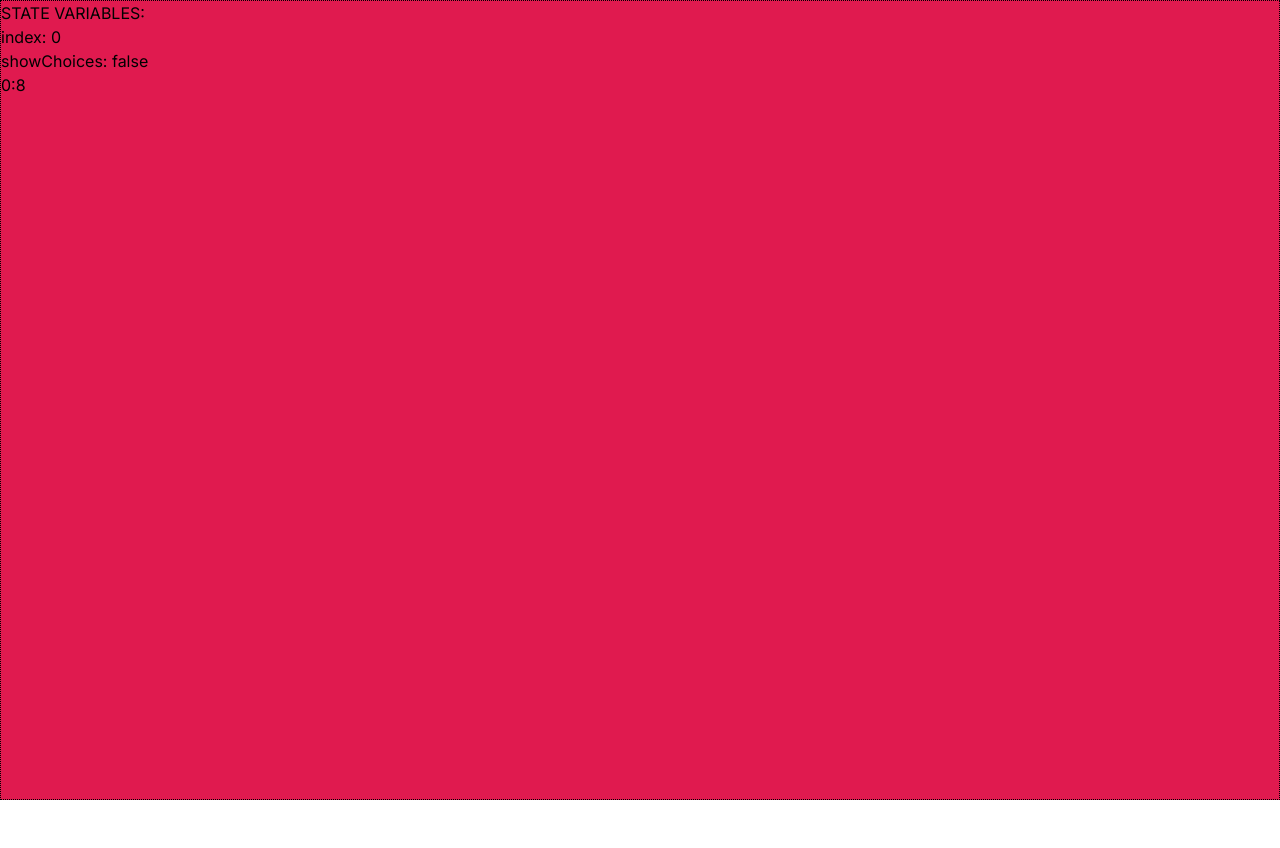
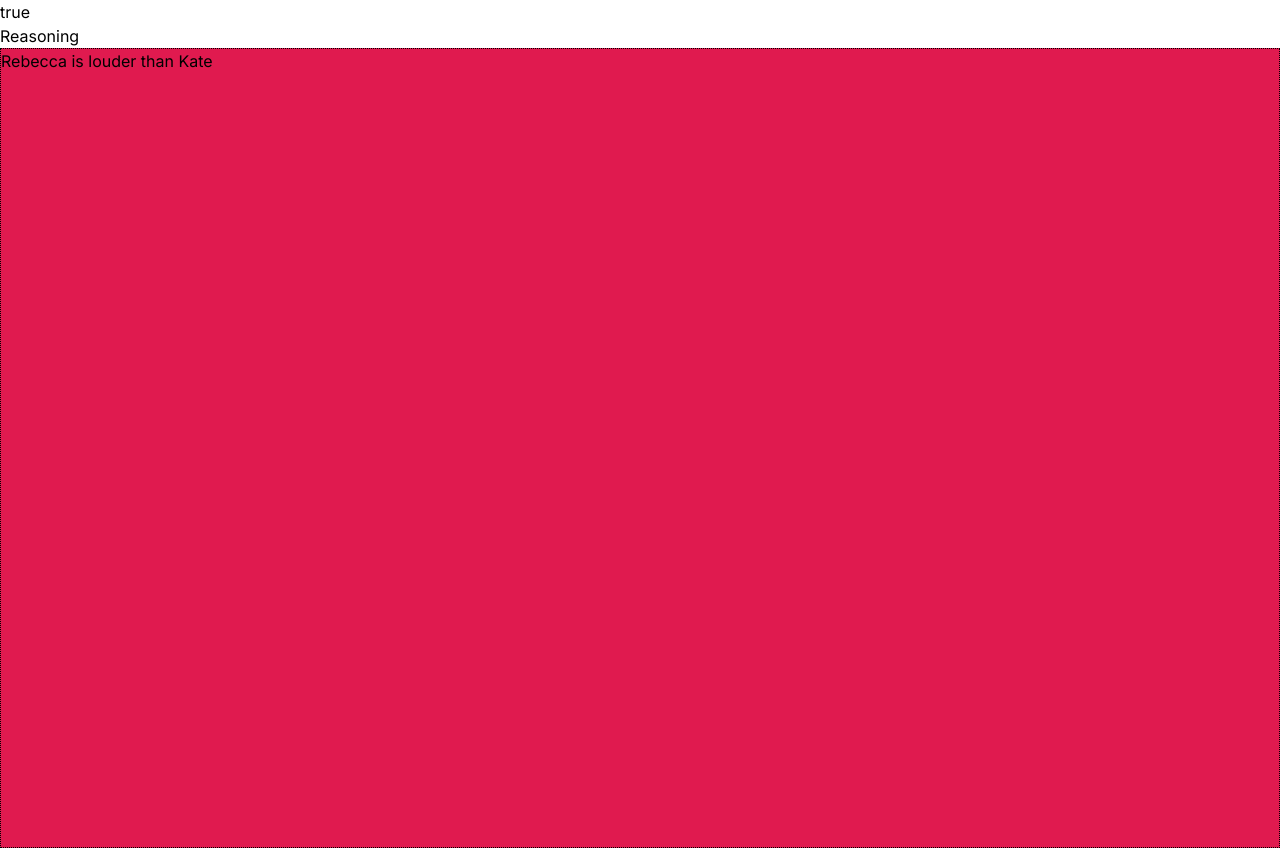
Before and after one commit to FabianTauriello/gia-trainer, a React (Vite) app: page /quiz in a window 1280 px wide. Both pictures are taken after a click on the button "Start Section". Before the commit the page ends 800 px from the top, so only its background shows below. Built offline with nearby package versions, Linux system fonts and the light colour scheme.

Commit message:
various updates to support multiple section types

```diff
--- /dev/null
+++ b/src/components/SectionChoicesOnlyType.tsx
@@ -0,0 +1,36 @@
+import { useState } from "react";
+import { Q1, Section } from "utils/Types";
+
+const SectionChoicesOnlyType = ({
+  section,
+  handleFinishSection,
+}: {
+  section: Section;
+  handleFinishSection: () => void;
+}) => {
+  const [questionIndex, setQuestionIndex] = useState(0);
+
+  const currentQuestion = section.questions[questionIndex];
+
+  function handleAnswerClick() {
+    if (questionIndex !== section.questions.length - 1) {
+      setQuestionIndex(prev => prev + 1);
+    } else {
+      handleFinishSection();
+    }
+  }
+
+  return (
+    <div className="bg-red h-screen border border-dotted">
+      <div>
+        {currentQuestion.choices.map((choice, i) => (
+          <button key={i} onClick={handleAnswerClick} className="p-6 border">
+            {choice.text}
+          </button>
+        ))}
+      </div>
+    </div>
+  );
+};
+
+export default SectionChoicesOnlyType;
--- a/src/components/SectionContainer.tsx
+++ /dev/null
@@ -1,62 +0,0 @@
-import useTimer from "hooks/useTimer";
-import { useEffect, useMemo, useState } from "react";
-import { Section } from "utils/Types";
-import CustomButton from "./CustomButton";
-import SectionLanding from "./SectionLanding";
-import Timer from "./Timer";
-
-const SectionContainer = ({ section, handleFinishSection }: { section: Section; handleFinishSection: () => void }) => {
-  const [sectionHasStarted, setSectionHasStarted] = useState(false);
-  const [index, setIndex] = useState(0);
-  const [showChoices, setShowChoices] = useState(false); // shows question text or question prompt
-
-  const currentQuestion = section.questions[index];
-
-  useEffect(() => {
-    // setShowPrompt(false);
-  }, [index]);
-
-  function handleAnswerClick() {
-    setIndex(prev => prev + 1);
-    setShowChoices(false);
-  }
-
-  function handleSectionContainerClick() {
-    if (!showChoices) {
-      setShowChoices(true);
-    }
-  }
-
-  if (!sectionHasStarted) {
-    return <SectionLanding section={section} handleStartSection={() => setSectionHasStarted(true)} />;
-  }
-
-  return (
-    <div className="bg-red h-screen border border-dotted" onClick={handleSectionContainerClick}>
-      <div>{showChoices ? currentQuestion.question : currentQuestion.prompt}</div>
-      <div>
-        <p>STATE VARIABLES:</p>
-        <p>index: {index}</p>
-        <p>showChoices: {showChoices.toString()}</p>
-      </div>
-      {showChoices && (
-        <div>
-          {currentQuestion.choices.map((choice, i) => (
-            <button key={i} onClick={handleAnswerClick} className="p-6 border">
-              {choice.text}
-            </button>
-          ))}
-        </div>
-      )}
-      <Timer initialSeconds={10} onCountdownComplete={() => console.log("timer finished")} />
-    </div>
-  );
-};
-
-export default SectionContainer;
-
-// section has an array of questions
-// each question has:
-// - the question text
-// - the question prompt
-// - an array of choices
--- /dev/null
+++ b/src/components/SectionImageType.tsx
@@ -0,0 +1,31 @@
+import { useState } from "react";
+import { Section } from "utils/Types";
+
+const SectionImageType = ({ section, handleFinishSection }: { section: Section; handleFinishSection: () => void }) => {
+  const [questionIndex, setQuestionIndex] = useState(0);
+
+  const currentQuestion = section.questions[questionIndex];
+
+  function handleAnswerClick() {
+    if (questionIndex !== section.questions.length - 1) {
+      setQuestionIndex(prev => prev + 1);
+    } else {
+      handleFinishSection();
+    }
+  }
+
+  return (
+    <div className="bg-red h-screen border border-dotted">
+      <img src={currentQuestion.img} alt="question image" />
+      <div>
+        {currentQuestion.choices.map((choice, i) => (
+          <button key={i} onClick={handleAnswerClick} className="p-6 border">
+            {choice.text}
+          </button>
+        ))}
+      </div>
+    </div>
+  );
+};
+
+export default SectionImageType;
--- /dev/null
+++ b/src/components/SectionIntroStatementType.tsx
@@ -0,0 +1,47 @@
+import { useState } from "react";
+import { Question, Section } from "utils/Types";
+
+const SectionIntroStatementType = ({
+  section,
+  handleFinishSection,
+}: {
+  section: Section;
+  handleFinishSection: () => void;
+}) => {
+  const [questionIndex, setQuestionIndex] = useState(0);
+  const [showChoices, setShowChoices] = useState(false); // Toggle visibility of the answer choices
+
+  const currentQuestion = section.questions[questionIndex];
+
+  function handleAnswerClick() {
+    if (questionIndex !== section.questions.length - 1) {
+      setQuestionIndex(prev => prev + 1);
+      setShowChoices(false);
+    } else {
+      handleFinishSection();
+    }
+  }
+
+  function handleSectionContainerClick() {
+    if (!showChoices) {
+      setShowChoices(true);
+    }
+  }
+
+  return (
+    <div className="bg-red h-screen border border-dotted" onClick={handleSectionContainerClick}>
+      <div>{showChoices ? currentQuestion.question : currentQuestion.statement}</div>
+      {showChoices && (
+        <div>
+          {currentQuestion.choices.map((choice, i) => (
+            <button key={i} onClick={handleAnswerClick} className="p-6 border">
+              {choice.text}
+            </button>
+          ))}
+        </div>
+      )}
+    </div>
+  );
+};
+
+export default SectionIntroStatementType;
--- a/src/components/Timer.tsx
+++ b/src/components/Timer.tsx
@@ -20,8 +20,6 @@ const Timer = ({
   }, []);
 
   useEffect(() => {
-    console.log("seconds: ", seconds);
-
     if (seconds === 0) {
       clearInterval(intervalId);
       onCountdownComplete();
@@ -29,7 +27,7 @@ const Timer = ({
   }, [seconds]);
 
   return (
-    <div>
+    <div className="border">
       {minutes}:{seconds}
     </div>
   );
--- a/src/pages/QuizContainer.tsx
+++ b/src/pages/QuizContainer.tsx
@@ -1,22 +1,65 @@
-import SectionContainer from "components/SectionContainer";
-import { useState } from "react";
+import { useEffect, useState } from "react";
 import { useNavigate } from "react-router-dom";
 import { Section } from "utils/Types";
 import data from "temp/data.json";
+import SectionIntroStatementType from "components/SectionIntroStatementType";
+import SectionImageType from "components/SectionImageType";
+import SectionChoicesOnlyType from "components/SectionChoicesOnlyType";
+import SectionLanding from "components/SectionLanding";
 
 const QuizContainer = () => {
   const navigate = useNavigate();
 
   const [sectionIndex, setSectionIndex] = useState(0);
+  const [sectionHasStarted, setSectionHasStarted] = useState(false);
 
+  const currentSection = data.sections[sectionIndex];
+
+  if (!sectionHasStarted) {
+    return <SectionLanding section={currentSection} handleStartSection={() => setSectionHasStarted(true)} />;
+  }
+
+  function handleFinishSection() {
+    setSectionHasStarted(false);
+
+    // don't increment index counter past number of sections
+    if (sectionIndex !== data.sections.length - 1) {
+      setSectionIndex(prev => prev + 1);
+    } else {
+      // TODO finished quiz
+      console.log("finished quiz");
+    }
+  }
+
+  //  Render different section types based on section number
   return (
-    <div className="">
-      <SectionContainer
-        section={data.sections[sectionIndex]}
-        handleFinishSection={() => setSectionIndex(prev => prev + 1)}
-      />
-    </div>
+    <>
+      <div>{sectionHasStarted.toString()}</div>
+      <div>{currentSection.title}</div>
+      {currentSection.number === 1 && (
+        <SectionIntroStatementType section={currentSection} handleFinishSection={handleFinishSection} />
+      )}
+      {currentSection.number === 2 ||
+        (currentSection.number === 5 && (
+          <SectionImageType section={currentSection} handleFinishSection={handleFinishSection} />
+        ))}
+      {currentSection.number === 3 ||
+        (currentSection.number === 4 && (
+          <SectionChoicesOnlyType section={currentSection} handleFinishSection={handleFinishSection} />
+        ))}
+    </>
   );
 };
 
 export default QuizContainer;
+
+// section has an array of questions
+// each question has:
+// - the question text
+// - the question prompt
+// - an array of choices
+
+// different types of sections:
+// - statement, then REPLACED by a question and multiple choices (section 1)
+// - picture and multiple choices (sections 2 and 5)
+// - choices only (after slight delay) (sections 3 and 4)
--- a/src/temp/data.json
+++ b/src/temp/data.json
@@ -83,28 +83,66 @@
       "description": "The Perceptual Speed section assesses how quickly you process visual data. You will be presented with 4 pairs of upper and lower case letters. You have to decide how many vertical pairs contain the same letter.",
       "note": "Letters are considered pairs only when they are one on top of the other.",
       "number": 2,
-      "questions": []
+      "questions": [
+        {
+          "img": "",
+          "choices": [
+            {
+              "text": "choice 1",
+              "isCorrect": false
+            }
+          ]
+        }
+      ]
     },
     {
       "title": "Number Speed and Accuracy",
       "description": "The Number Speed and Accuracy GIA test section assesses your ability to perform simple numerical tasks quickly and accurately. In each question, you will be presented with three numbers. Identify the lowest and highest numbers, and then calculate their differences from the third, middle number (the median). Your task is to choose the number furthest from the median.",
       "note": "",
       "number": 3,
-      "questions": []
+      "questions": [
+        {
+          "choices": [
+            {
+              "text": "choice 1",
+              "isCorrect": false
+            }
+          ]
+        }
+      ]
     },
     {
       "title": "Word Meaning",
       "description": "The Word Meaning test section requires you to identify words that have a similar meaning or are related in some way. In each question, you will be given three words, two of which have something in common. Choose the odd one out.",
       "note": "",
       "number": 4,
-      "questions": []
+      "questions": [
+        {
+          "choices": [
+            {
+              "text": "choice 1",
+              "isCorrect": false
+            }
+          ]
+        }
+      ]
     },
     {
       "title": "Spatial Visualisation",
       "description": "The Spatial Visualisation test section examines your ability to rotate objects mentally. In each question, you will be shown two pairs of rotated letters. You will have to decide how many of the boxes contain the same shape.",
       "note": "Mirror images are not considered the same shape.",
       "number": 5,
-      "questions": []
+      "questions": [
+        {
+          "img": "",
+          "choices": [
+            {
+              "text": "choice 1",
+              "isCorrect": false
+            }
+          ]
+        }
+      ]
     }
   ]
 }
```
Also changed, not shown: src/utils/Types.ts (+19 -2 lines), 1 other file (tests, documents, lock files or other folders).
